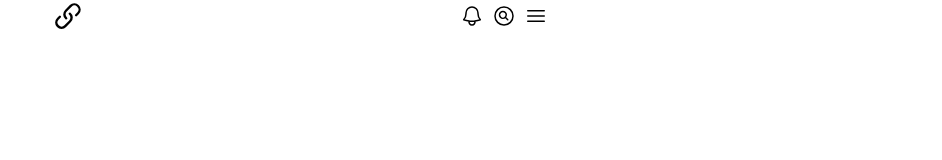
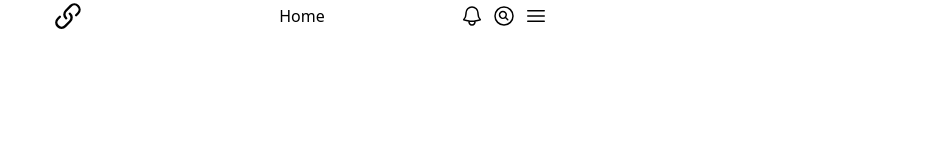
Before and after one commit to Team-TenTen/LinkHub-FE, a Next.js app: page / in a window 1280 px wide. Shown: the top 160 px of the page, without its empty margins (338-1280 px from the left). Built offline with nearby package versions, Linux system fonts and the light colour scheme; a web font is replaced by a local one.

Commit message:
feat: #30 - 헤더 타이틀 동적으로 변경

```diff
--- a/src/components/common/Header/Header.tsx
+++ b/src/components/common/Header/Header.tsx
@@ -10,9 +10,10 @@ import Button from '../Button/Button'
 
 const Header = () => {
   const pathName = usePathname()
-  const currentPage = pathName
-    .split('/')[1]
-    .replace(/^[a-z]/, (char) => char.toUpperCase())
+  const currentPage =
+    pathName
+      .split(/[^a-zA-Z]/)[1] // 라우터명
+      .replace(/^[a-z]/, (char) => char.toUpperCase()) || 'Home' // 첫글자 대문자 치환
 
   return (
     <div className="flex items-center justify-between bg-bgColor">
```
